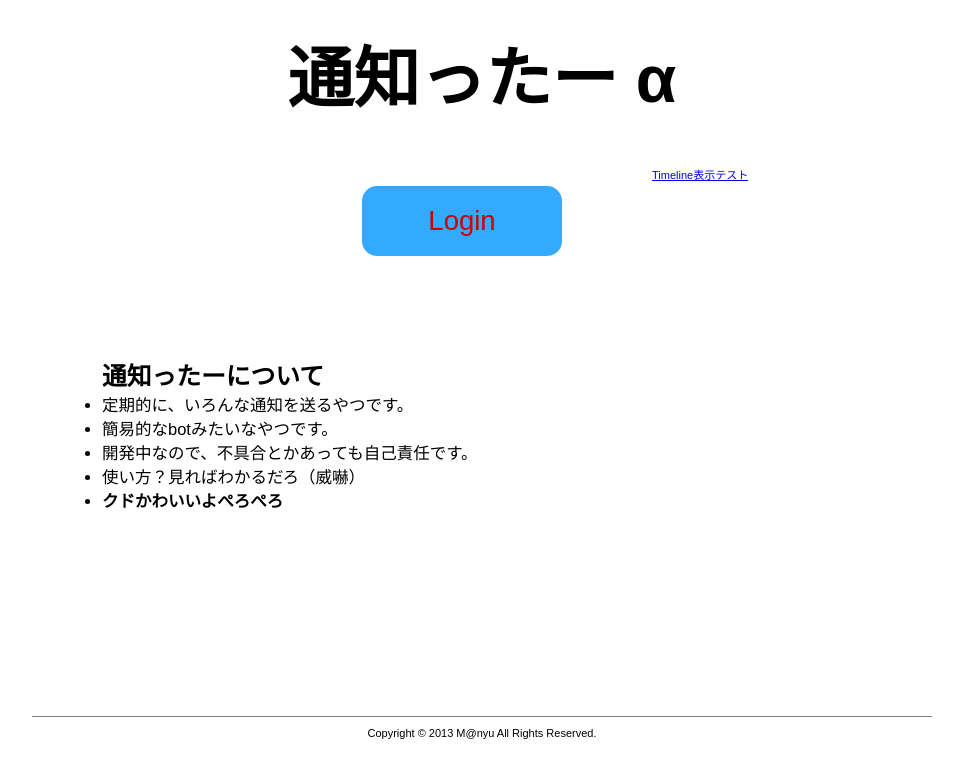
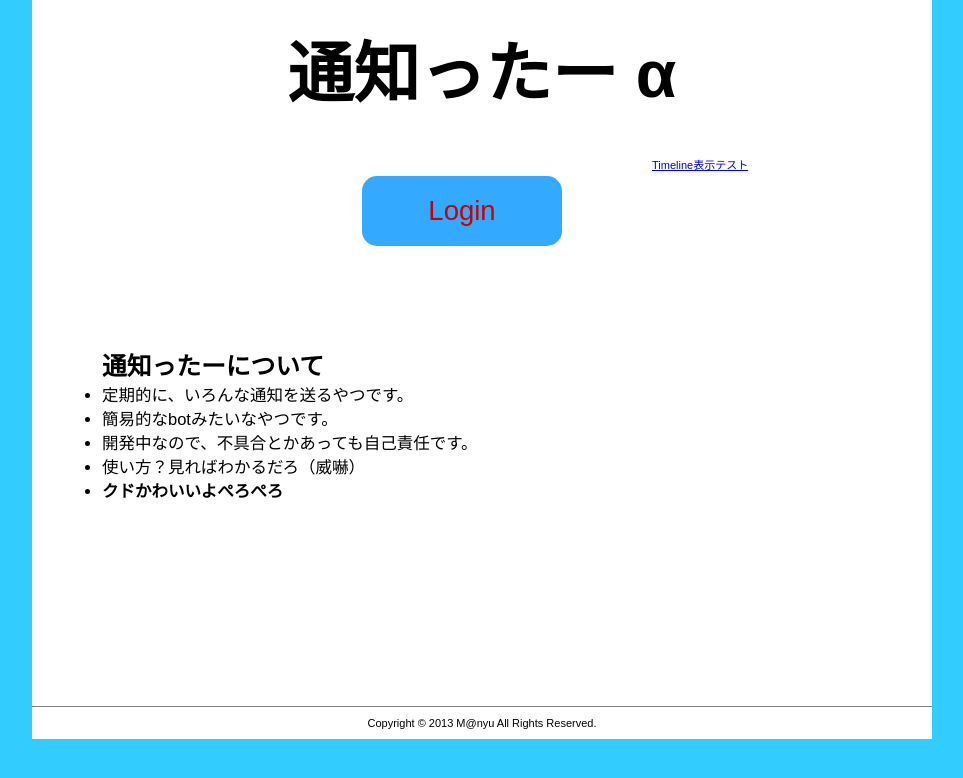
Before and after one commit to tera911/NFE, a PHP site: page /login.php in a window 1280 px wide. Shown: the top 778 px of the page, without its empty margins (158-1121 px from the left). Run offline with PHP 8.4, Linux system fonts and the light colour scheme; some libraries are stand-ins or nearby versions.

Commit message:
[Update]BG-color

```diff
--- a/src/login.php
+++ b/src/login.php
@@ -20,10 +20,12 @@
         body{
             font-family:'ヒラギノ角ゴ Pro W3','Hiragino Kaku Gothic Pro','メイリオ',Meiryo,'ＭＳ Ｐゴシック',sans-serif;
             font-size:11px;
+            background-color: #33ccff;
         }
         #wrap{
             width:900px;
             margin:0 auto;
+            background-color:#ffffff;
         }
         #content{
             width:880px;
@@ -39,7 +41,7 @@
         #title{
             padding:20px;
             font-size:3em;
-            margin:5px auto;
+            margin:0 auto;
             text-align:center;
         }
         #login{
@@ -79,6 +81,7 @@
         }
         #footer p{
             margin:10px;
+            padding-bottom: 10px;
             text-align: center;
         }
         #timeline{
```
